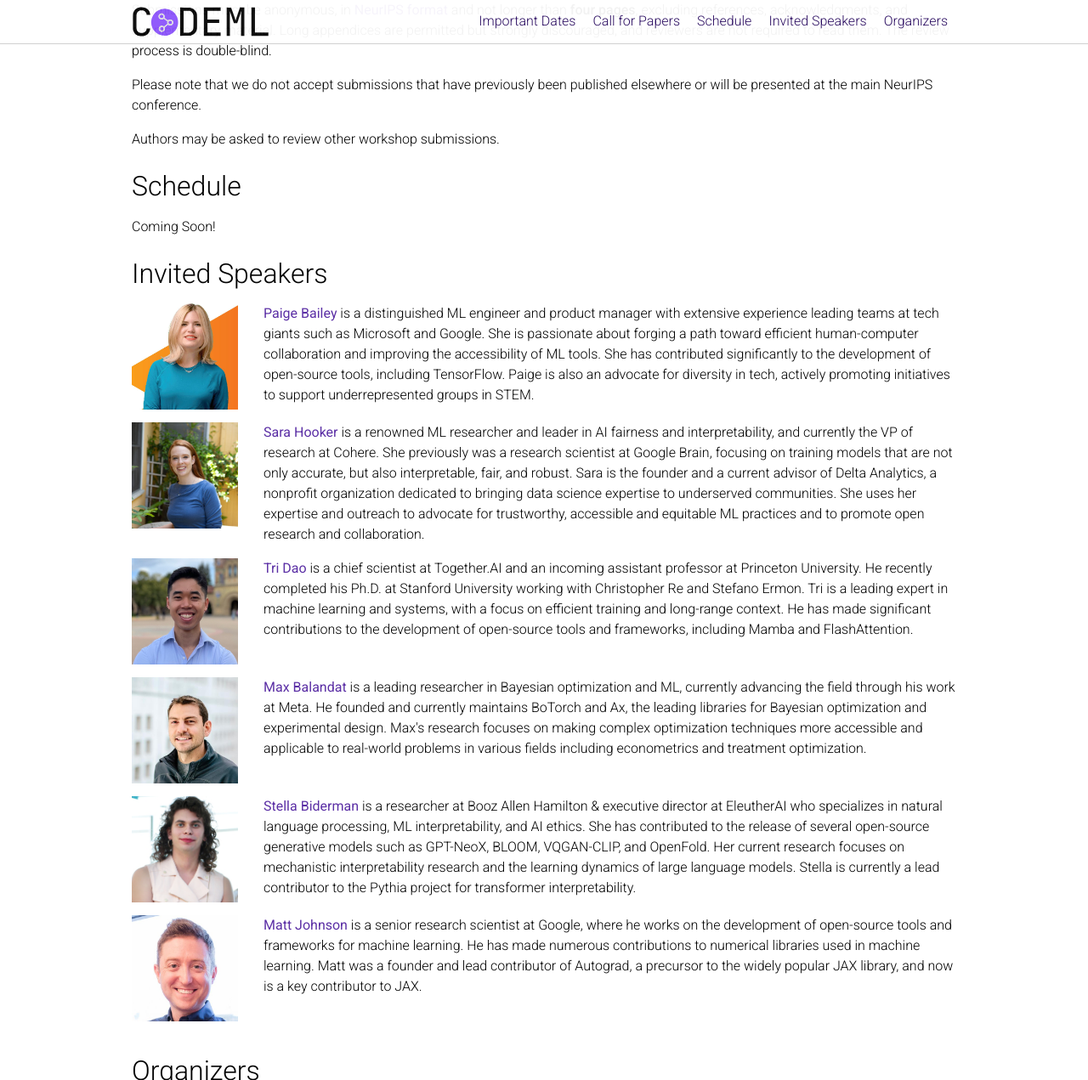
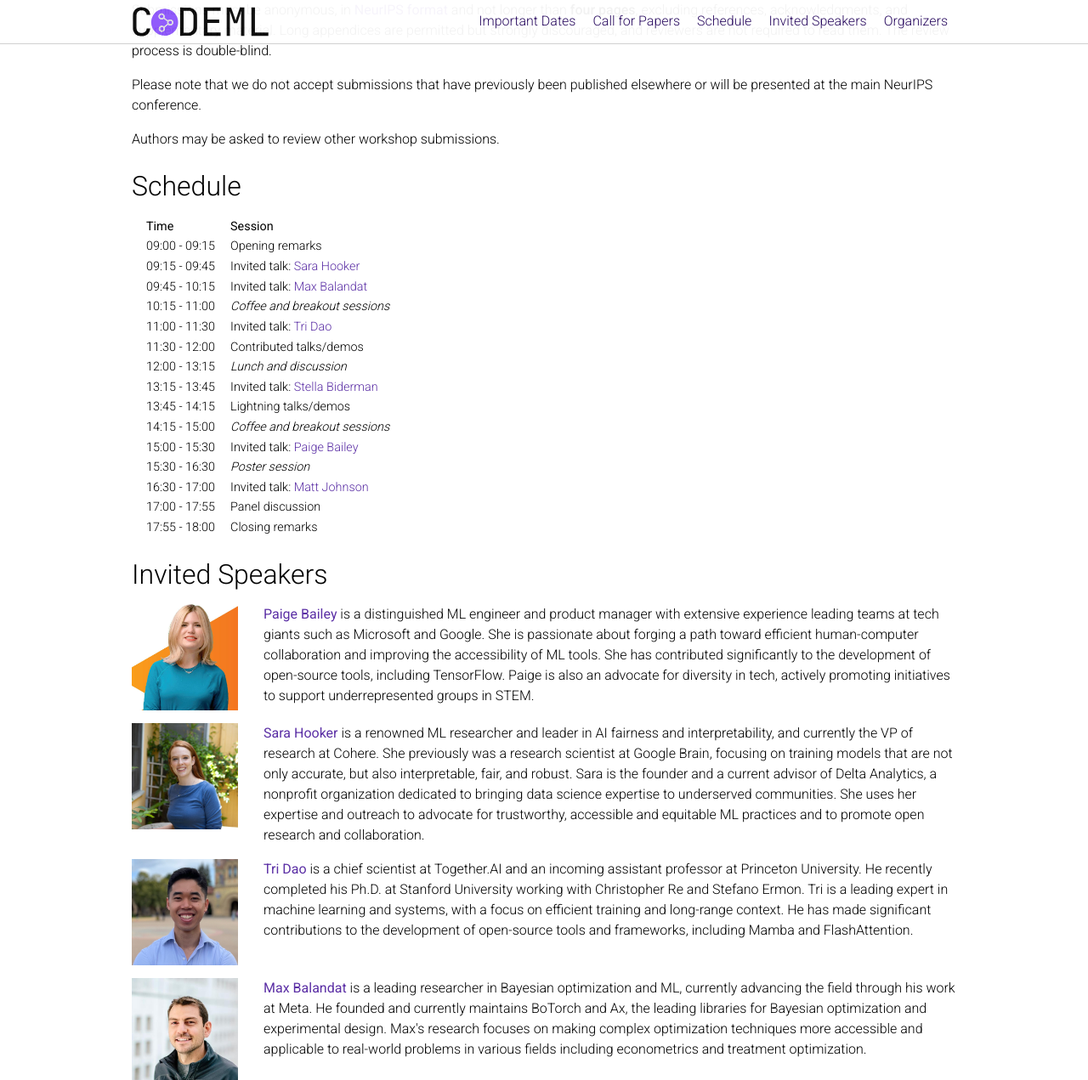
Before and after one commit to fsschneider/codeml2024, a Jekyll site: the page built from _pages/about.md, in a window 1280 px wide and 1400 px high, scrolled down 1174 px, cut to the strip 0-1271 px from the top of the window. Shown: the whole strip at 85% size. Built offline with Jekyll 4.4.1, drawn with Linux system fonts in a browser that asks for light colours; nearby versions of some CDN libraries; emoji names are drawn with the system emoji font; comment, search, counter and statistics services are not loaded; a style sheet for code colours, icons or effects is not loaded.

Commit message:
added schedule to website

```diff
--- a/_pages/about.md
+++ b/_pages/about.md
@@ -70,46 +70,29 @@
 
 ## Schedule
 
-Coming Soon!
-
-<!--
-<div>
-<p><b>(EST) Morning </b></p>
-<ul>
-    <li>06:45 : Introduction and opening remarks</li>
-    <li>07:00 : Invited Talk 1 - Weinan E - Machine Learning and PDEs</li>
-    <li>07:45 : Spotlight Talk 1 - NeurInt-Learning Interpolation by Neural ODEs </li>
-    <li>08:00 : Spotlight Talk 2 - Neural ODE Processes: A Short Summary  </li>
-    <li>08:15 : Invited Talk 2 - Neha Yadav - Deep learning methods for solving differential equations </li>
-    <li>09:00 : Coffee Break</li>
-    <li>09:15 : Spotlight Talk 3 - GRAND: Graph Neural Diffusion </li>
-    <li>09:30 : Spotlight Talk 4 - Neural Solvers for Fast and Accurate Numerical Optimal Control </li>
-    <li>09:45 : Poster Session 1 - <a href="https://eventhosts.gather.town/wR7m2n0AMEhpzwM2/neurips2021reserveSpace8">GatherTown room</a></li>
-    <li>10:30 : Invited Talk 3 - Philipp Grohs - The Theory-to-Practice Gap in Deep Learning </li>
-    <li>11:15 : Lunch Break                </li>
-</ul>
-<p><b>(EST) Afternoon </b></p>
-<ul>
-    <li>13:45 : Spotlight Talk 5 - Deep Reinforcement Learning for Online Control of Stochastic Partial Differential Equations </li>
-    <li>14:00 : Spotlight Talk 6 - Statistical Numerical PDE : Fast Rate, Neural Scaling Law and When it’s Optimal </li>
-    <li>14:15 : Coffee Break</li>
-    <li>14:30 : Poster Session 2 - <a href="https://eventhosts.gather.town/wR7m2n0AMEhpzwM2/neurips2021reserveSpace8">GatherTown room</a></li>
-    <li>15:15 : Invited Talk 4 - Anima Anandkumar - Neural operator: A new paradigm for learning PDEs </li>
-    <li>16:00 : Spotlight Talk 7 - HyperPINN: Learning parameterized differential equations with physics-informed hypernetworks  </li>
-    <li>16:15 : Spotlight Talk 8 - Learning Implicit PDE Integration with Linear Implicit Layers </li>
-</ul>
-<p><b>(EST) Night </b></p>
-<ul>
-    <li>23:00 : Panel discussion - Solving Differential Equations with Deep Learning: State of the Art and Future Directions     </li>
-    <li>24:00 : Final Remarks</li>
-</ul>
-</div>
--->
+<table>
+<tr><th>Time</th><th>Session</th></tr>
+<tr><td>09:00 - 09:15</td><td>Opening remarks</td></tr>
+<tr><td>09:15 - 09:45</td><td>Invited talk: <a href="#sara-hooker">Sara Hooker</a></td></tr>
+<tr><td>09:45 - 10:15</td><td>Invited talk: <a href="#max-balandat">Max Balandat</a></td></tr>
+<tr><td>10:15 - 11:00</td><td><em>Coffee and breakout sessions</em></td></tr>
+<tr><td>11:00 - 11:30</td><td>Invited talk: <a href="#tri-dao">Tri Dao</a></td></tr>
+<tr><td>11:30 - 12:00</td><td>Contributed talks/demos</td></tr>
+<tr><td>12:00 - 13:15</td><td><em>Lunch and discussion</em></td></tr>
+<tr><td>13:15 - 13:45</td><td>Invited talk: <a href="#stella-biderman">Stella Biderman</a></td></tr>
+<tr><td>13:45 - 14:15</td><td>Lightning talks/demos</td></tr>
+<tr><td>14:15 - 15:00</td><td><em>Coffee and breakout sessions</em></td></tr>
+<tr><td>15:00 - 15:30</td><td>Invited talk: <a href="#paige-bailey">Paige Bailey</a></td></tr>
+<tr><td>15:30 - 16:30</td><td><em>Poster session</em></td></tr>
+<tr><td>16:30 - 17:00</td><td>Invited talk: <a href="#matt-johnson">Matt Johnson</a></td></tr>
+<tr><td>17:00 - 17:55</td><td>Panel discussion</td></tr>
+<tr><td>17:55 - 18:00</td><td>Closing remarks</td></tr>
+</table>
 
 
 ## Invited Speakers
 
-<div class="row">
+<div class="row" id="paige-bailey">
   <div class="col-md-12">
     <img class="speaker-pic" style="float:left;margin-right:30px;margin-bottom:15px" src="{{ "/assets/img/people/paige_bailey.jpg" | prepend:site.baseurl }}">
     <p><a href="https://webpaige.dev/"><b>Paige Bailey</b></a>
@@ -120,7 +103,7 @@
   </div>
 </div>
 
-<div class="row">
+<div class="row" id="sara-hooker">
   <div class="col-md-12">
     <img class="speaker-pic" style="float:left;margin-right:30px;margin-bottom:15px" src="{{ "/assets/img/people/sara_hooker.jpeg" | prepend:site.baseurl }}">
     <p><a href="https://www.sarahooker.me/"><b>Sara Hooker</b></a>
@@ -131,7 +114,7 @@
   </div>
 </div>
 
-<div class="row">
+<div class="row" id="tri-dao">
   <div class="col-md-12">
     <img class="speaker-pic" style="float:left;margin-right:30px;margin-bottom:15px" src="{{ "/assets/img/people/tri_dao.jpeg" | prepend:site.baseurl }}">
     <p><a href="https://tridao.me/"><b>Tri Dao</b></a>
@@ -143,7 +126,7 @@
   </div>
 </div>
 
-<div class="row">
+<div class="row" id="max-balandat">
   <div class="col-md-12">
     <img class="speaker-pic" style="float:left;margin-right:30px;margin-bottom:15px" src="{{ "/assets/img/people/max_balandat.jpeg" | prepend:site.baseurl }}">
     <p><a href="https://www.linkedin.com/in/maximilian-balandat-b5843946/"><b>Max Balandat</b></a>
@@ -153,7 +136,7 @@
   </div>
 </div>
 
-<div class="row">
+<div class="row" id="stella-biderman">
   <div class="col-md-12">
     <img class="speaker-pic" style="float:left;margin-right:30px;margin-bottom:15px" src="{{ "/assets/img/people/stella_biderman.png" | prepend:site.baseurl }}">
     <p><a href="https://www.stellabiderman.com/"><b>Stella Biderman</b></a>
@@ -168,7 +151,7 @@
   </div>
 </div>
 
-<div class="row">
+<div class="row" id="matt-johnson">
   <div class="col-md-12">
     <img class="speaker-pic" style="float:left;margin-right:30px;margin-bottom:15px" src="{{ "/assets/img/people/matt_johnson.jpg" | prepend:site.baseurl }}">
     <p><a href="https://github.com/mattjj"><b>Matt Johnson</b></a>
--- a/_sass/_base.scss
+++ b/_sass/_base.scss
@@ -21,10 +21,12 @@
 a,
 table.table a {
   color: var(--global-theme-color);
+
   &:hover {
     color: var(--global-theme-color);
     text-decoration: underline;
   }
+
   &:hover:after :not(.nav-item.dropdown) {
     width: 100%;
   }
@@ -41,6 +43,20 @@
 table {
   border-collapse: unset;
   border-spacing: 1rem 0rem;
+}
+
+// Links / Scrolling
+div {
+  scroll-margin-top: 60px;
+}
+
+h1,
+h2,
+h3,
+h4,
+h5,
+h6 {
+  scroll-margin-top: 60px;
 }
 
 // Math
@@ -75,6 +91,7 @@
     margin-bottom: 5px;
     margin-top: 5px;
     font-family: monospace;
+
     p {
       display: inline-block;
       margin: 0;
@@ -85,6 +102,7 @@
 @media (min-width: 576px) {
   .profile {
     width: 30%;
+
     .address {
       p {
         display: block;
@@ -96,8 +114,10 @@
 .post-description {
   margin-bottom: 2rem;
   font-size: 1rem;
+
   a {
     color: inherit;
+
     &:hover {
       color: var(--global-theme-color);
       text-decoration: none;
@@ -134,50 +154,63 @@
   a:not(.active) {
     color: var(--global-text-color);
   }
+
   a:hover {
     color: var(--global-hover-color);
   }
 }
+
 .dropdown-item {
   color: var(--global-text-color);
+
   &:hover {
     color: var(--global-hover-color);
     background-color: var(--global-bg-color);
   }
 }
+
 .navbar.navbar-light {
   a {
     color: var(--global-theme-color-dark);
+
     &:hover {
       text-decoration: none;
     }
   }
+
   .navbar-brand {
     color: var(--global-text-color);
   }
+
   .navbar-nav .nav-item .nav-link {
     color: var(--global-text-color);
+
     &:hover {
       color: var(--global-hover-color);
     }
   }
-  .navbar-nav .nav-item.active > .nav-link {
+
+  .navbar-nav .nav-item.active>.nav-link {
     background-color: inherit;
     font-weight: bolder;
     color: var(--global-theme-color-dark);
+
     &:hover {
       color: var(--global-hover-color);
     }
   }
+
   .navbar-brand.social {
     padding-bottom: 0;
     padding-top: 0;
     font-size: 1.7rem;
+
     a {
       i::before {
         color: var(--global-text-color);
         -webkit-transition: all 0.2s ease-in-out;
       }
+
       &:hover {
         i::before {
           color: var(--global-hover-color);
@@ -197,13 +230,16 @@
     margin-bottom: 4px;
     transition: all 0.2s;
   }
+
   .top-bar {
     transform: rotate(45deg);
     transform-origin: 10% 10%;
   }
+
   .middle-bar {
     opacity: 0;
   }
+
   .bottom-bar {
     transform: rotate(-45deg);
     transform-origin: 10% 90%;
@@ -214,9 +250,11 @@
   .top-bar {
     transform: rotate(0);
   }
+
   .middle-bar {
     opacity: 1;
   }
+
   .bottom-bar {
     transform: rotate(0);
   }
@@ -241,13 +279,16 @@
 
 .social {
   text-align: center;
+
   .contact-icons {
     font-size: 3rem;
+
     a {
       i::before {
         color: var(--global-footer-link-color);
         -webkit-transition: all 0.2s ease-in-out;
       }
+
       &:hover {
         i::before {
           color: var(--global-hover-color);
@@ -263,14 +304,17 @@
 footer.fixed-bottom {
   background-color: var(--global-footer-bg-color);
   font-size: 0.75rem;
+
   .container {
     color: var(--global-footer-text-color);
     padding-top: 9px;
     padding-bottom: 8px;
     text-align: center;
   }
+
   a {
     color: var(--global-footer-link-color);
+
     &:hover {
       color: var(--global-hover-color);
       text-decoration: none;
@@ -285,12 +329,15 @@
   padding-bottom: 15px;
   font-size: 0.75rem;
   text-align: center;
+
   .container {
     margin-bottom: 15px;
     color: var(--global-footer-text-color);
+
     a:not(.active) {
       color: var(--global-footer-link-color);
     }
+
     a:hover {
       color: var(--global-footer-link-color);
     }
@@ -328,6 +375,7 @@
   text-align: center;
   padding-top: 2rem;
   padding-bottom: 5rem;
+
   h1 {
     color: var(--global-theme-color);
     font-size: 5rem;
@@ -338,19 +386,23 @@
   margin: 0;
   margin-bottom: 40px;
   padding: 0;
+
   li {
     border-bottom: 1px solid $grey-color-light;
     list-style: none;
     padding-top: 2rem;
     padding-bottom: 2rem;
+
     .post-meta {
       color: var(--global-text-color-light);
       font-size: 0.875rem;
       margin-bottom: 0;
     }
+
     a {
       color: var(--global-text-color);
       text-decoration: none;
+
       &:hover {
         color: var(--global-theme-color);
       }
@@ -362,13 +414,16 @@
   .page-item {
     .page-link {
       color: var(--global-text-color);
+
       &:hover {
         color: $black-color;
       }
     }
+
     &.active .page-link {
       color: $white-color;
       background-color: var(--global-theme-color);
+
       &:hover {
         background-color: var(--global-theme-color);
       }
@@ -404,9 +459,11 @@
       max-height: 400px;
       object-fit: contain;
     }
+
     .card-title {
       color: $black-color;
     }
+
     .card-text {
       font-size: .875rem;
     }
@@ -446,6 +503,7 @@
 
 .publications {
   margin-top: 2rem;
+
   h1 {
     color: var(--global-theme-color);
     font-size: 2rem;
@@ -453,12 +511,15 @@
     margin-top: 1em;
     margin-bottom: 1em;
   }
+
   h2 {
     margin-bottom: 1rem;
+
     span {
       font-size: 1.5rem;
     }
   }
+
   h2.year {
     color: $grey-color-light;
     border-top: 1px solid $grey-color-light;
@@ -467,6 +528,7 @@
     margin-bottom: -2rem;
     text-align: right;
   }
+
   ol.bibliography {
     list-style: none;
     padding: 0;
@@ -474,42 +536,52 @@
 
     li {
       margin-bottom: 1rem;
+
       .abbr {
         height: 2rem;
         margin-bottom: 0.5rem;
+
         abbr {
           display: inline-block;
           background-color: var(--global-theme-color);
           padding-left: 1rem;
           padding-right: 1rem;
+
           a {
             color: white;
+
             &:hover {
               text-decoration: none;
             }
           }
         }
+
         .award {
           color: var(--global-theme-color) !important;
           border: 1px solid var(--global-theme-color);
         }
       }
+
       .title {
         font-weight: bolder;
       }
+
       .author {
         a {
           border-bottom: 1px dashed var(--global-theme-color);
+
           &:hover {
             border-bottom-style: solid;
             text-decoration: none;
           }
         }
-        > em {
+
+        >em {
           border-bottom: 1px solid;
           font-style: normal;
         }
       }
+
       .links {
         a.btn {
           color: var(--global-text-color);
@@ -518,12 +590,14 @@
           padding-right: 1rem;
           padding-top: 0.25rem;
           padding-bottom: 0.25rem;
+
           &:hover {
             color: var(--global-theme-color);
             border-color: var(--global-theme-color);
           }
         }
       }
+
       .hidden {
         font-size: 0.875rem;
         max-height: 0px;
@@ -539,12 +613,14 @@
           line-height: 1.4em;
           margin: 10px;
         }
+
         pre {
           font-size: 1em;
           line-height: 1.4em;
           padding: 10px;
         }
       }
+
       .hidden.open {
         max-height: 100em;
         -webkit-transition: 0.15s ease;
@@ -553,9 +629,11 @@
         -o-transition: 0.15s ease;
         transition: all 0.15s ease;
       }
+
       div.abstract.hidden {
         border: dashed 1px var(--global-bg-color);
       }
+
       div.abstract.hidden.open {
         border-color: var(--global-text-color);
       }
@@ -570,7 +648,7 @@
   justify-content: center;
   margin-bottom: 2%;
   margin-top: 2%;
-  position:relative;
+  position: relative;
 }
 
 .article-banner img {
@@ -603,6 +681,7 @@
   background-color: var(--global-code-bg-color);
   border-radius: 6px;
   padding: 6px 12px;
+
   pre,
   code {
     background-color: transparent;
```
Lines whose indentation alone changed are shown as unchanged.
